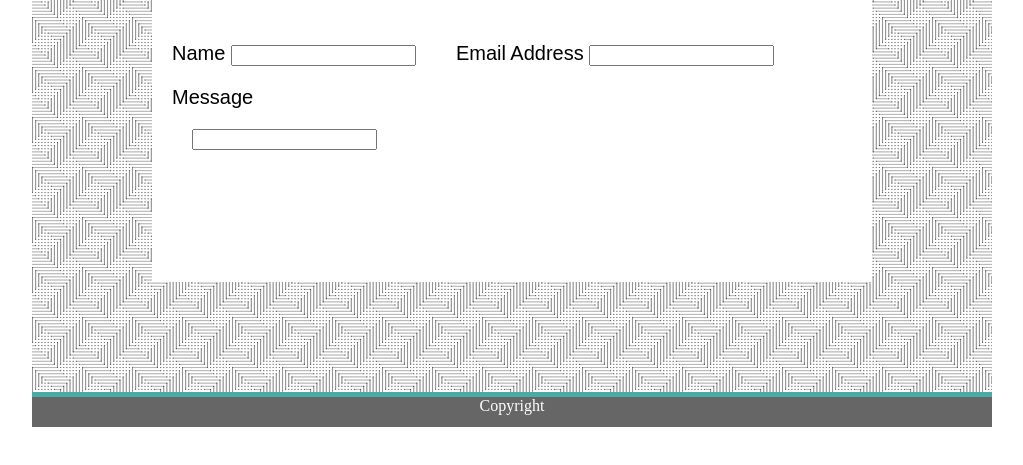
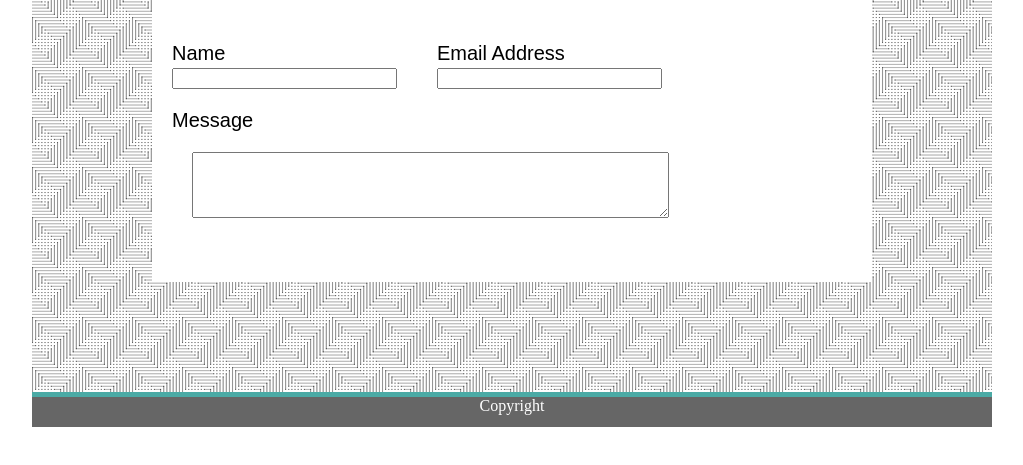
Before and after one commit to Austxgolfer/Basic-Portfolio, a plain HTML site: page contact.html in a window 1280 px wide. Shown: the part 171-636 px from the top of the page, without its empty margins (128-1151 px from the left). Drawn offline with Linux system fonts and the light colour scheme.

Commit message:
updated inputs with size and max length data changed mesage to <textarea> versus <input>

```diff
--- a/contact.html
+++ b/contact.html
@@ -30,21 +30,23 @@
            <form>
                <div id="name">
                <label for="Namebox">
-                   Name
+                   Name<br/>
                </label>
-               <input type="text" id="Namebox">
+               <input type="text" name="Namebox" size="25" maxlength="100">
                 </div>
                 <div id="email">
                <label for="Email">
-                   Email Address
+                   Email Address<br/>
                 </label>
-                <input type="email" id="Email">
+                <input type="email" name="Email" size="25" maxlength="100">
                 </div>
                 <div id="message">
                 <label for="message">
-                    Message
-                </label>
-               <input type="text" id="message">
+                    Message<br/>
+                </label><br?>
+               <textarea rows="4" cols="57" id="message">
+
+               </textarea>
             </div>
 
            </form>
```
